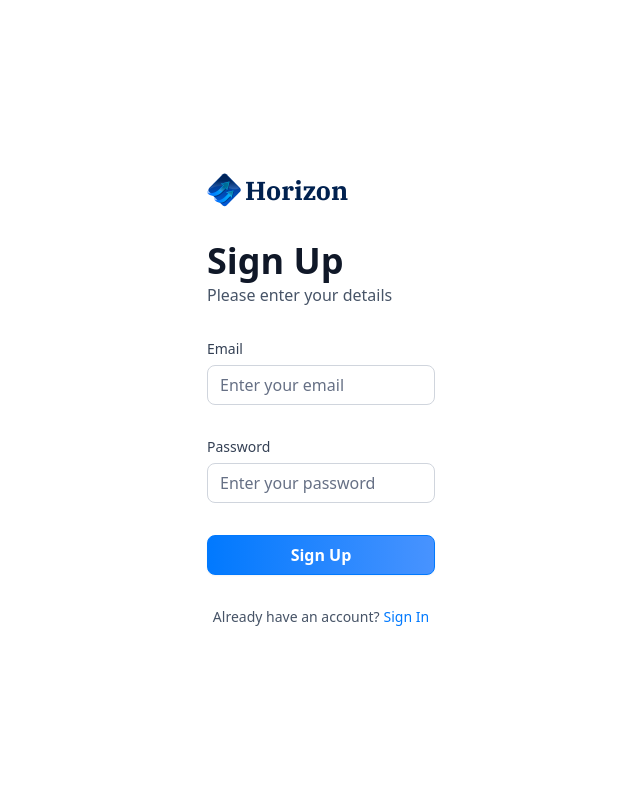
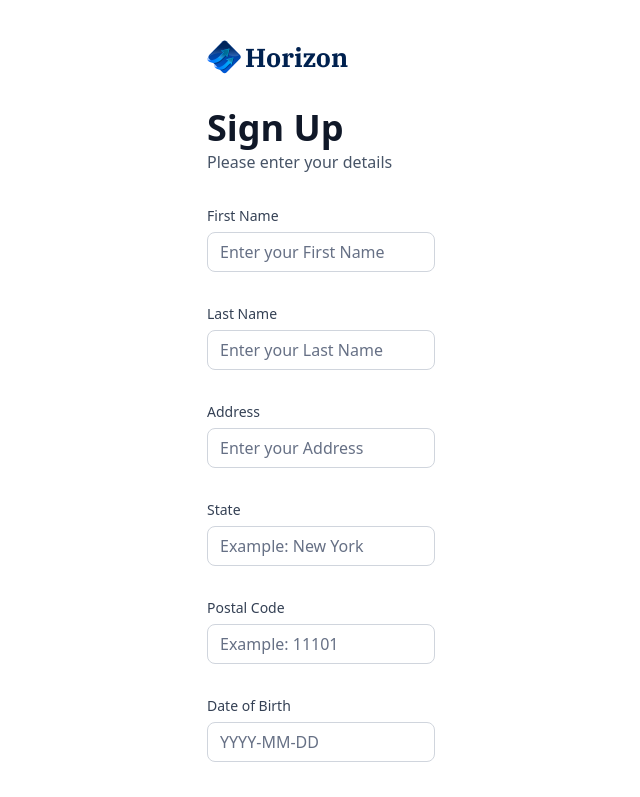
Before and after one commit to tiagosousa10/banking-app-platform, a Next.js app: page /sign-up in a window 1280 px wide. Shown: the top 797 px of the page, without its empty margins (319-959 px from the left). Built offline with nearby package versions, Linux system fonts and the light colour scheme.

Commit message:
authFormSchema updated

```diff
--- a/components/AuthForm.tsx
+++ b/components/AuthForm.tsx
@@ -69,7 +69,59 @@
          <>
           <Form {...form}>
             <form onSubmit={form.handleSubmit(onSubmit)} className="space-y-8">
+            {type === 'sign-up' && (
+               <>
+                  <CustomInput
+                     control={form.control}
+                     name='firstName'
+                     label='First Name'
+                     placeholder='Enter your First Name'
+                   />
 
+                   <CustomInput
+                     control={form.control}
+                     name='lastName'
+                     label='Last Name'
+                     placeholder='Enter your Last Name'
+                   />
+
+                   <CustomInput
+                     control={form.control}
+                     name='address1'
+                     label='Address'
+                     placeholder='Enter your Address'
+                   />
+
+                  <CustomInput
+                     control={form.control}
+                     name='state'
+                     label='State'
+                     placeholder='Example: New York'
+                   />
+
+                  <CustomInput
+                     control={form.control}
+                     name='postalCode'
+                     label='Postal Code'
+                     placeholder='Example: 11101'
+                   />
+
+                  <CustomInput
+                     control={form.control}
+                     name='dateOfBirth'
+                     label='Date of Birth'
+                     placeholder='YYYY-MM-DD'
+                   />
+                   <CustomInput
+                     control={form.control}
+                     name='ssn'
+                     label='SSN'
+                     placeholder='Example: 1234'
+                   />
+
+
+             </>
+            )}
             <CustomInput
                control={form.control}
                name='email'
--- a/lib/utils.ts
+++ b/lib/utils.ts
@@ -195,9 +195,17 @@
   return date > twoDaysAgo ? "Processing" : "Success";
 };
 
-
-export const authFormSchema = z.object({
-   email: z.string().email(),
-   password: z.string().min(8),
-   username: z.string().min(8),
- })
+export const authFormSchema = (type: string) => z.object({
+  // sign up
+  firstName: type === 'sign-in' ? z.string().optional() : z.string().min(3),
+  lastName: type === 'sign-in' ? z.string().optional() : z.string().min(3),
+  address1: type === 'sign-in' ? z.string().optional() : z.string().max(50),
+  city: type === 'sign-in' ? z.string().optional() : z.string().max(50),
+  state: type === 'sign-in' ? z.string().optional() : z.string().min(2).max(2),
+  postalCode: type === 'sign-in' ? z.string().optional() : z.string().min(3).max(6),
+  dateOfBirth: type === 'sign-in' ? z.string().optional() : z.string().min(3),
+  ssn: type === 'sign-in' ? z.string().optional() : z.string().min(3),
+  // both
+  email: z.string().email(),
+  password: z.string().min(8),
+})
```
